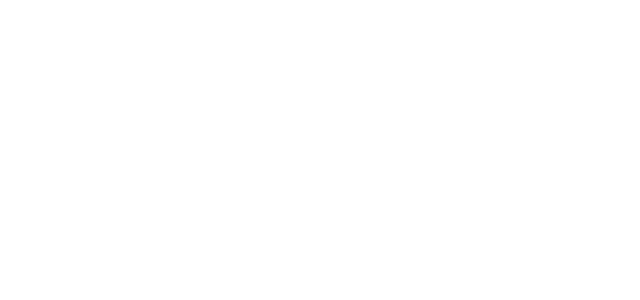
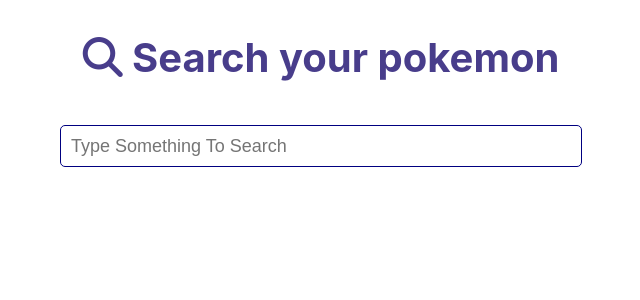
Before and after one commit to jultimrova/autocomplete, a React (Create React App) app: page / in a window 1280 px wide. Shown: the top 300 px of the page, without its empty margins (319-959 px from the left). Built offline with nearby package versions, Linux system fonts and the light colour scheme.

Commit message:
create input search

```diff
--- a/public/index.html
+++ b/public/index.html
@@ -24,10 +24,11 @@
       work correctly both with client-side routing and a non-root public URL.
       Learn how to configure a non-root public URL by running `npm run build`.
     -->
-    <title>React App</title>
+    <title>Autocomplete</title>
   </head>
   <body>
     <noscript>You need to enable JavaScript to run this app.</noscript>
+    <script src="https://use.fontawesome.com/c79e2f3459.js"></script>
     <div id="root"></div>
     <!--
       This HTML file is a template.
--- a/src/App.css
+++ b/src/App.css
@@ -0,0 +1,30 @@
+.App {
+    text-align: center;
+    display: flex;
+    justify-content: center;
+    align-items: center;
+    flex-direction: column;
+}
+
+.autocomplete-container {
+    display: flex;
+    justify-content: center;
+    align-items: center;
+    width: 200px;
+}
+
+h2 {
+    color: darkslateblue;
+    font-size: 40px;
+}
+
+input {
+    padding: 10px;
+    height: 20px;
+    width: 500px;
+    border: 1px solid navy;
+    border-radius: 5px;
+    margin: 10px;
+    font-size: 18px;
+    text-transform: capitalize;
+}
--- a/src/App.js
+++ b/src/App.js
@@ -1,12 +1,25 @@
 import React from 'react';
 import './App.css';
 
-function App() {
-  return (
-    <div className="App">
+const AutoComplete = () => {
+    return (
+        <div className='lex-container flex-column pos-rel'>
+            <input id='auto' placeholder='Type something to search'/>
+        </div>
+    );
+}
 
-    </div>
-  );
+const App = () => {
+    return (
+        <div className='App'>
+            <div>
+                <h2><i className='fa fa-search' aria-hidden='true'></i> Search your pokemon</h2>
+            </div>
+            <div className='autocomplete-container'>
+                <AutoComplete/>
+            </div>
+        </div>
+    );
 }
 
 export default App;
```
